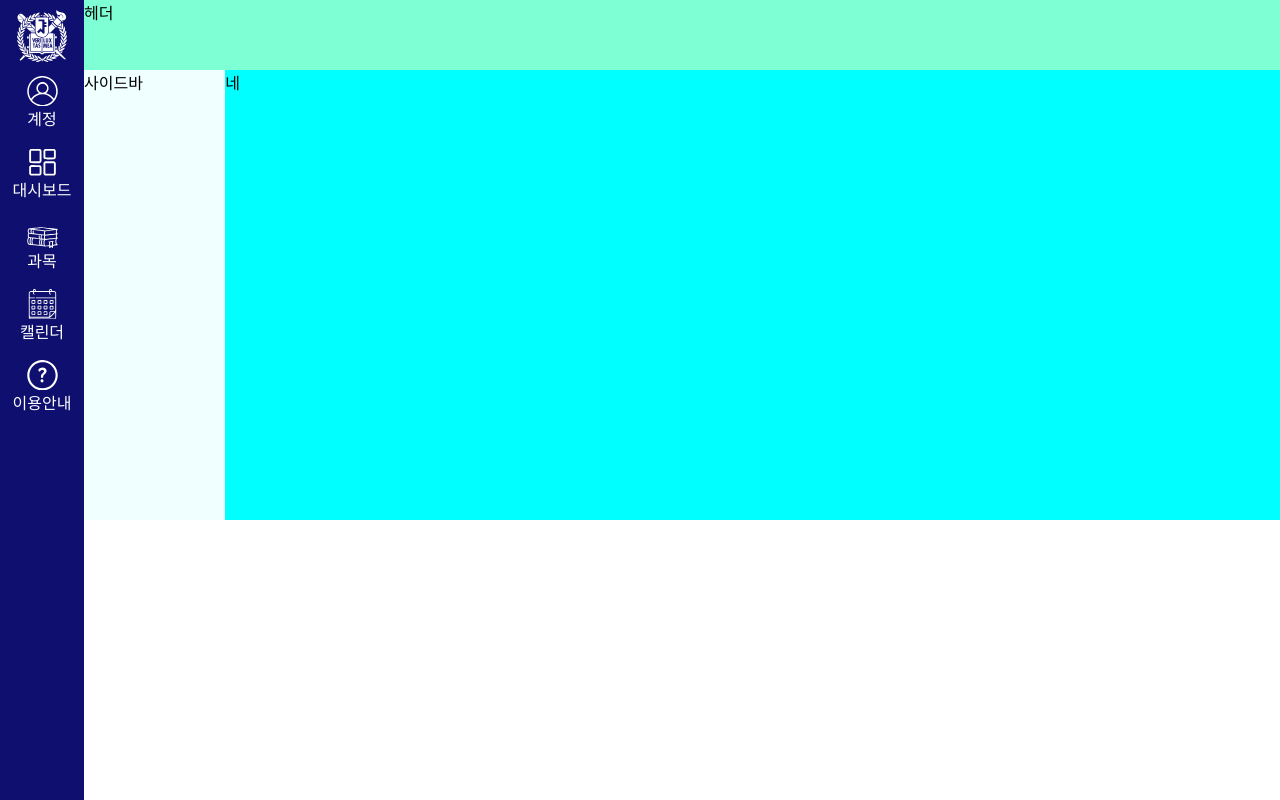
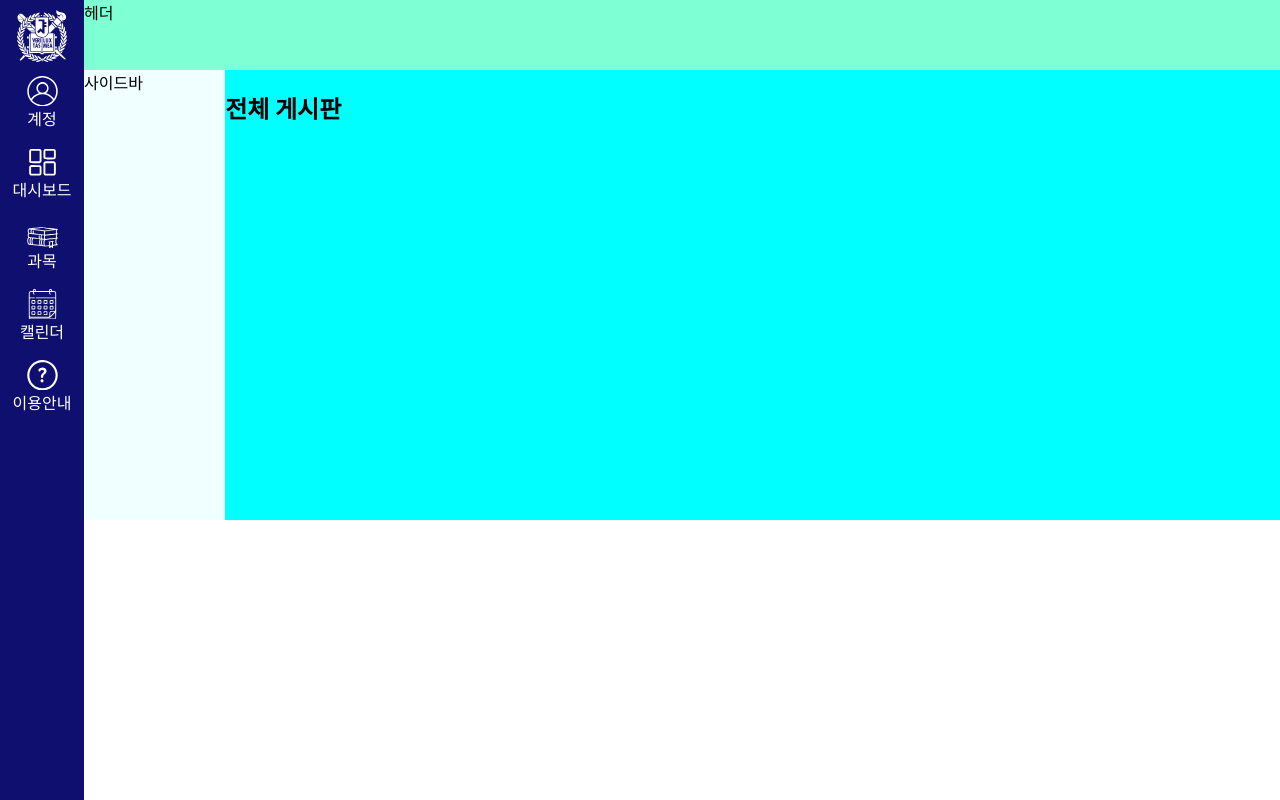
Before and after one commit to wafflestudio20-5/team10-web, a React (Create React App) app in the folder toyproject/: page /1/board in a window 1280 px wide. Built offline with nearby package versions, Linux system fonts and the light colour scheme.

Commit message:
feat / boardDetailPage부터 만들기 시작

```diff
--- a/toyproject/src/components/board/board/Board.tsx
+++ b/toyproject/src/components/board/board/Board.tsx
@@ -2,5 +2,9 @@ import React from 'react';
 import styles from './Board.module.scss';
 
 export default function Board() {
-  return <div className={styles.wrapper}>네</div>;
+  return (
+    <div className={styles.wrapper}>
+      <h2>전체 게시판</h2>
+    </div>
+  );
 }
--- /dev/null
+++ b/toyproject/src/components/board/board/BoardDetail.tsx
@@ -0,0 +1,5 @@
+import React from 'react';
+
+export default function BoardDetail() {
+  return <div></div>;
+}
--- /dev/null
+++ b/toyproject/src/components/boardDetail/BoardDetailPage.tsx
@@ -0,0 +1,5 @@
+import React from 'react';
+
+export default function BoardDetailPage() {
+  return <div></div>;
+}
--- /dev/null
+++ b/toyproject/src/components/boardDetail/boardDetail/BoardDetail.tsx
@@ -0,0 +1,5 @@
+import React from 'react';
+
+export default function BoardDetail() {
+  return <div></div>;
+}
--- /dev/null
+++ b/toyproject/src/components/boardDetail/boardDetailHeader/BoardDetailHeader.tsx
@@ -0,0 +1,5 @@
+import React from 'react';
+
+export default function BoardDetailHeader() {
+  return <div></div>;
+}
```
Also changed, not shown: toyproject/src/components/board/board/BoardDetail.module.scss (added), toyproject/src/components/boardDetail/BoardDetailPage.module.scss (added), toyproject/src/components/boardDetail/boardDetail/BoardDetail.module.scss (added), toyproject/src/components/boardDetail/boardDetailHeader/BoardDetailHeader.module.scss (added).
